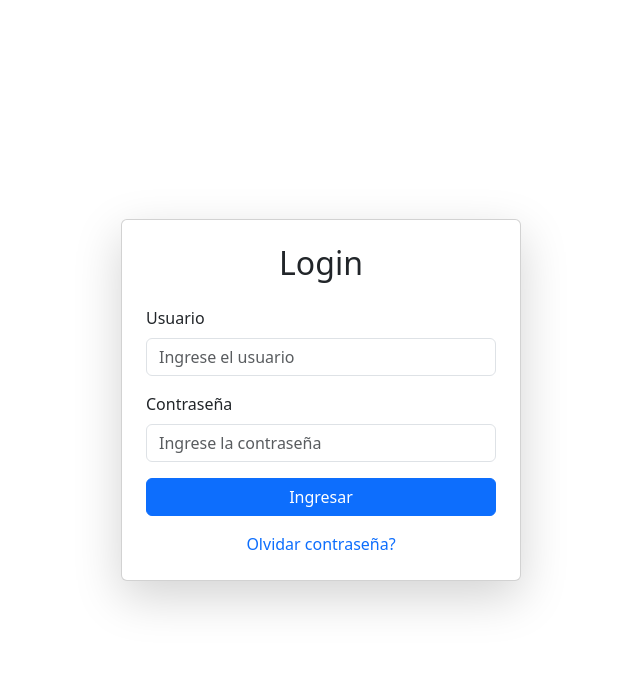
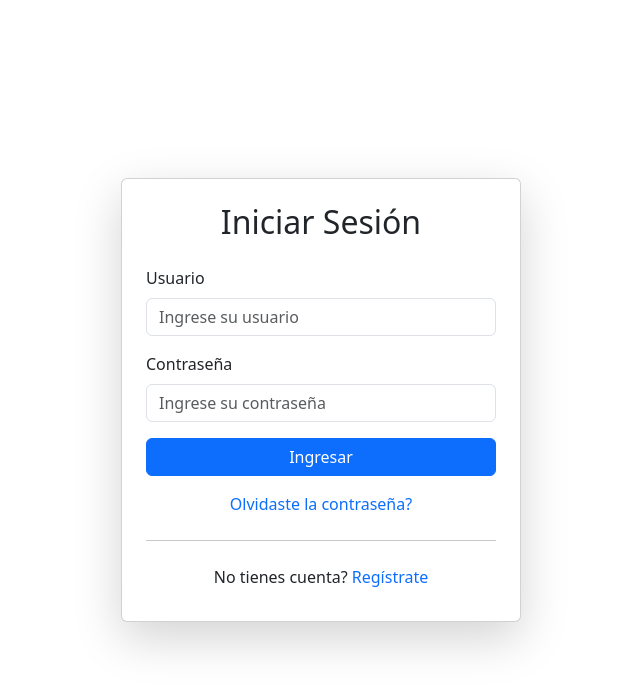
Before and after one commit to DanielSarmiento04/ms_auth, a FastAPI app: page / in a window 1280 px wide. Shown: the top 690 px of the page, without its empty margins (319-959 px from the left). Run offline with FastAPI, Linux system fonts and the light colour scheme.

Commit message:
Update index.html for Spanish localization and enhance login form; modify views for improved request handling

```diff
--- a/app/templates/index.html
+++ b/app/templates/index.html
@@ -3,28 +3,33 @@
   <head>
     <meta charset="utf-8">
     <meta name="viewport" content="width=device-width, initial-scale=1">
-    <title>Responsive Login</title>
+    <title>Ingreso de sesión</title>
     <link href="https://cdn.jsdelivr.net/npm/bootstrap@5.3.3/dist/css/bootstrap.min.css" rel="stylesheet" integrity="sha384-QWTKZyjpPEjISv5WaRU9OFeRpok6YctnYmDr5pNlyT2bRjXh0JMhjY6hW+ALEwIH" crossorigin="anonymous">
   </head>
   <body>
     <div class="container d-flex justify-content-center align-items-center vh-100">
       <div class="card p-4 shadow-lg" style="width: 100%; max-width: 400px;">
-        <h2 class="text-center mb-4">Login</h2>
+        <h2 class="text-center mb-4">Iniciar Sesión</h2>
         <form>
           <div class="mb-3">
             <label for="email" class="form-label">Usuario</label>
-            <input type="text" class="form-control" id="user_id" placeholder="Ingrese el usuario">
+            <input type="email" class="form-control" id="username" placeholder="Ingrese su usuario">
           </div>
           <div class="mb-3">
             <label for="password" class="form-label">Contraseña</label>
-            <input type="password" class="form-control" id="password" placeholder="Ingrese la contraseña">
+            <input type="password" class="form-control" id="password" placeholder="Ingrese su contraseña">
           </div>
           <div class="d-grid">
             <button type="submit" class="btn btn-primary">Ingresar</button>
           </div>
         </form>
         <div class="text-center mt-3">
-          <a href="#" class="text-decoration-none">Olvidar contraseña?</a>
+          <a href="#" class="text-decoration-none">Olvidaste la contraseña?</a>
+        </div>
+        <hr class="my-4">
+        <div class="text-center">
+          <p class="mb-2">No tienes cuenta? <a href="#" class="text-decoration-none">Regístrate</a></p>
+
         </div>
       </div>
     </div>
--- a/app/views.py
+++ b/app/views.py
@@ -1,6 +1,9 @@
 from . import app
 # debug
-from fastapi import Request
+from fastapi import (
+    Request,
+    Form,
+)
 import logging
 from .routes import (
     Clients,
@@ -32,18 +35,23 @@ async def main(
 
 @app.post(
     "/",
-    response_class=HTMLResponse
+    # response_class=HTMLResponse
 )
 async def login(
-    request: Request
+    # username: str = Form(...),
+    # password: str = Form(...),
+    req: Request
 ):
     '''
+        This is the main route of the application
+
+        Returns:
 
     '''
-    return templates.TemplateResponse(
-        request=request,
-        name="user.html",
-    )
+
+    body = await req.json()
+    print(body)
+    return "200"
 
 
 
```
